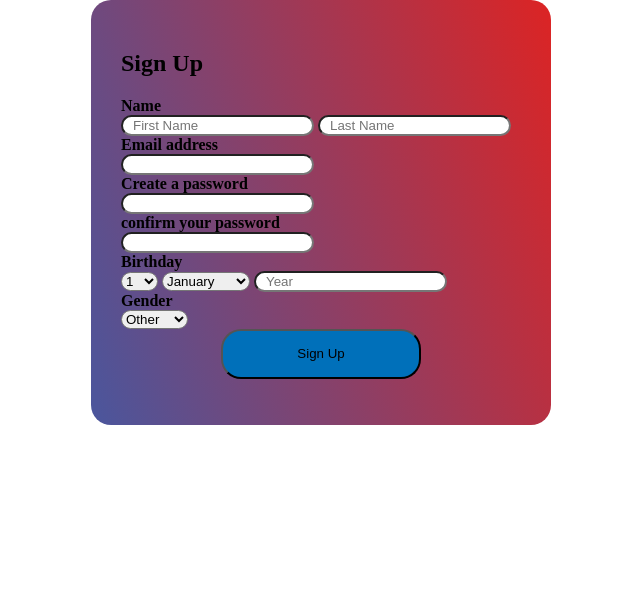
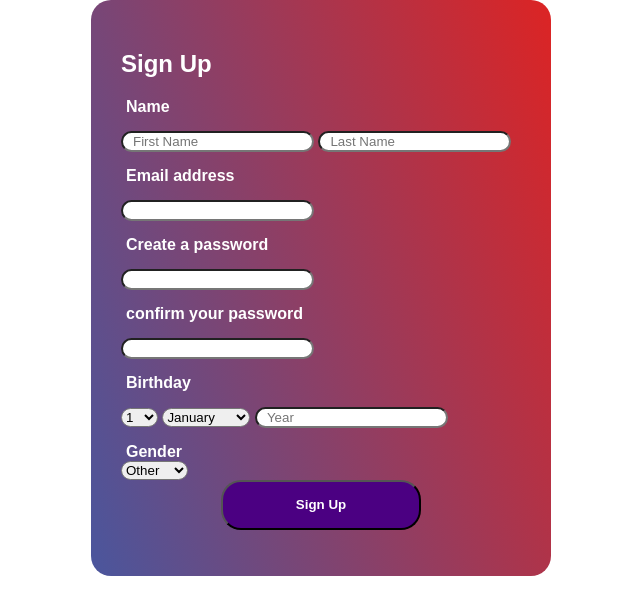
Before and after one commit to jvincent3/VIVID-day-1-task, a plain HTML site: page index.html in a window 1280 px wide. Shown: the whole page, without its empty margins (319-959 px from the left). Drawn offline with Linux system fonts and the light colour scheme.

Commit message:
Update main.css

```diff
--- a/main.css
+++ b/main.css
@@ -1,6 +1,8 @@
 body{
 margin:0;
-font-family
+font-family:Arial, Helvetica, sans-serif;
+color:white;
+
 }
 
 .container {
@@ -14,16 +16,25 @@ font-family
 input {
 	border-radius:20px;
 	padding-left:10px;
+	margin:15px 0;
 }
 select {
 	border-radius:20px;
  }
+ label{
+ 	margin-left: 5px;
+ }
  button {
  	border-radius:20px;
- 	background-color:#0070ba;
-
+ 	background-color:#4B0082;
+ 	color:white;
  	height:50px;
  	width:200px;
  	margin-right:auto;
  	margin-left:100px;
+ 	font-weight:bold;
+
  }
+ button:hover {
+ 	background-color:#8A2BE2;
+ }
```
